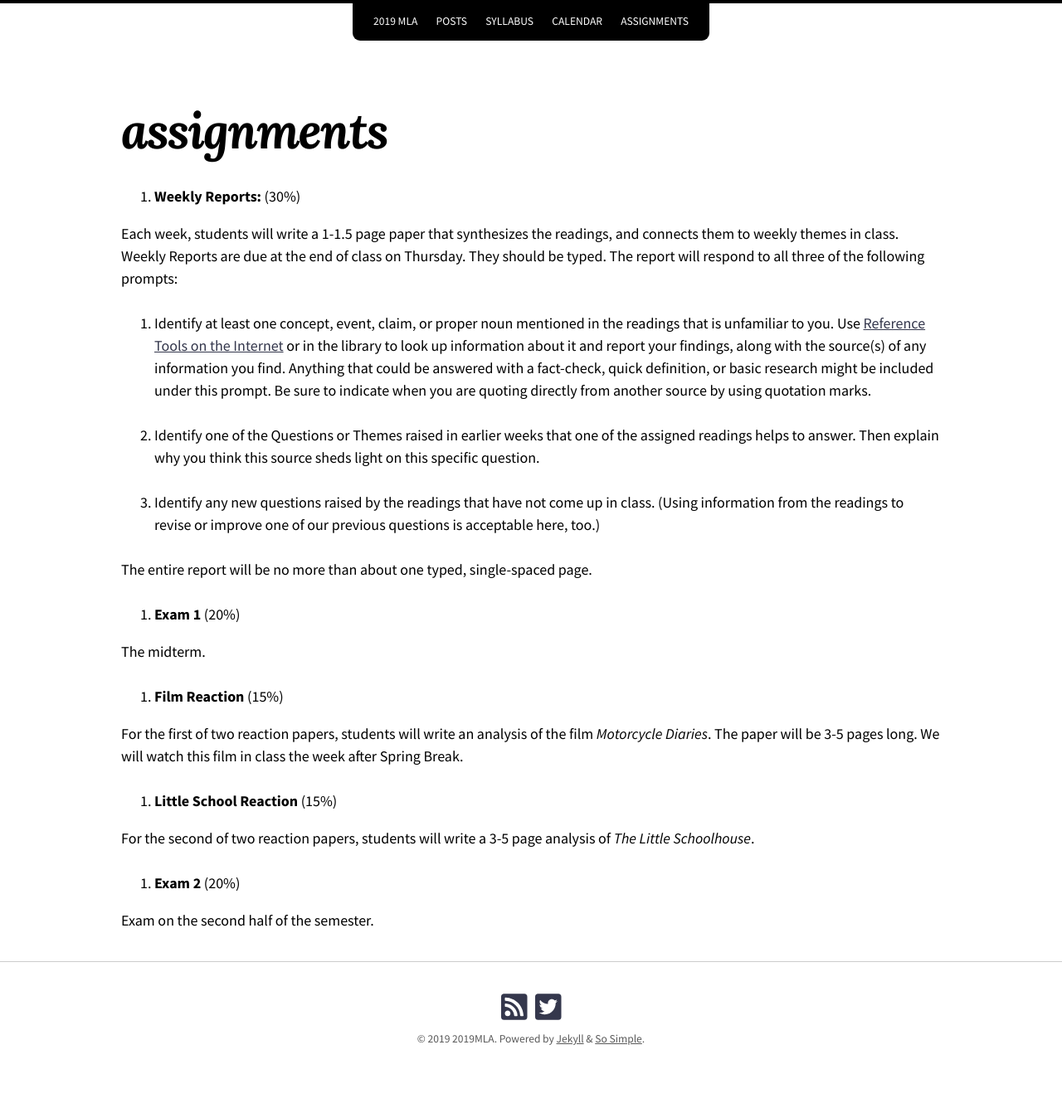
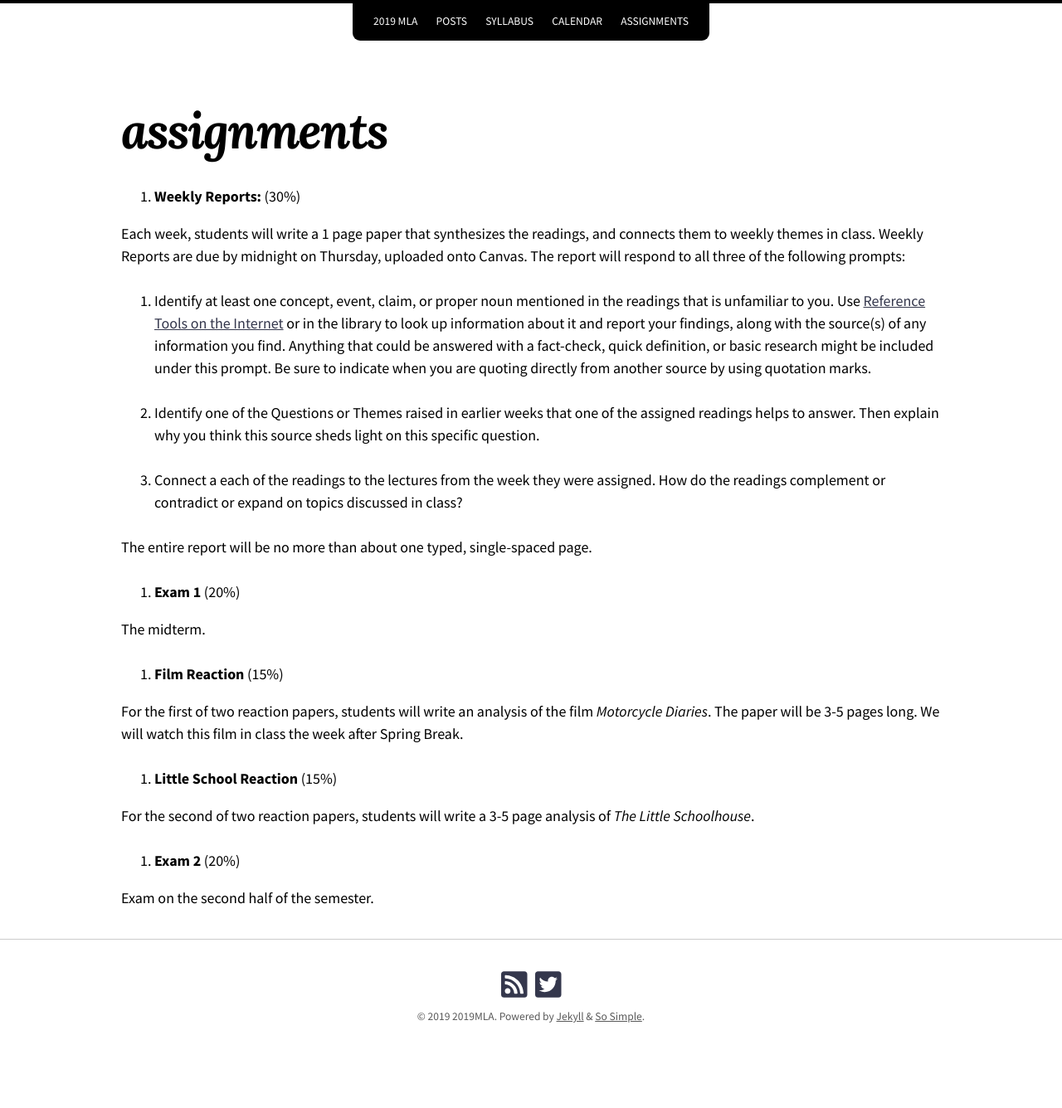
Before and after one commit to chadblack/2019MLA, a Jekyll site: the page built from assignments.md, in a window 1280 px wide. Shown: the whole page at 83% size. Built offline with Jekyll 4.4.1, drawn with Linux system fonts in a browser that asks for light colours; nearby versions of some CDN libraries; after the commit the page ends 1309 px from its top, so only the background shows below that.

Commit message:
changed language on weekly report:

```diff
--- a/assignments.md
+++ b/assignments.md
@@ -5,9 +5,9 @@ title: assignments
 
 1. **Weekly Reports:**  (30%)
 
-Each week, students will write a 1-1.5 page paper that synthesizes the readings,
-and connects them to weekly themes in class. Weekly Reports are due at the end
-of class on Thursday. They should be typed. The report will respond to all three of the following prompts:
+Each week, students will write a 1 page paper that synthesizes the readings,
+and connects them to weekly themes in class. Weekly Reports are due by
+midnight on Thursday, uploaded onto Canvas. The report will respond to all three of the following prompts:
 
   1. Identify at least one concept, event, claim, or proper noun mentioned in the
      readings that is unfamiliar to you. Use [Reference Tools on the
@@ -22,11 +22,13 @@ of class on Thursday. They should be typed. The report will respond to all three
      assigned readings helps to answer. Then explain why you think
      this source sheds light on this specific question.
 
-  3. Identify any new questions raised by the readings that have not come up in
-     class. (Using information from the readings to revise or improve one of our
-     previous questions is acceptable here, too.)
+  3. Connect a each of the readings to the lectures from the week they
+     were assigned. How do the readings complement or contradict or expand on
+     topics discussed in class?
+
 
 The entire report will be no more than about one typed, single-spaced page.
+
 
 2. **Exam 1** (20%)
 
```
